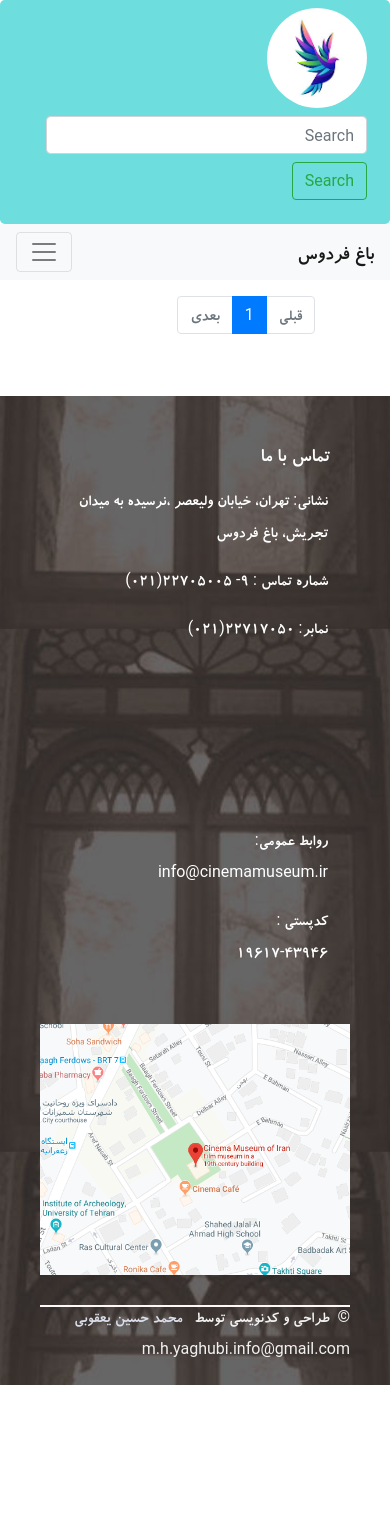
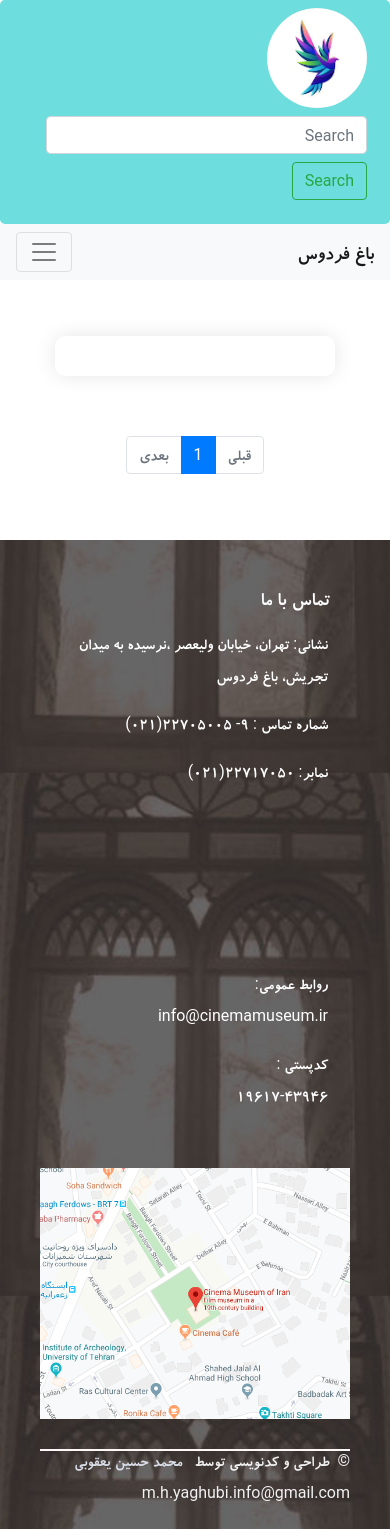
Before and after one commit to MohammadHosseinYaghubi/MuseumGarden, a Django app: page /workshops/ in a window 390 px wide. Before the commit the page ends 1385 px from the top, so only its background shows below. Run offline with Django 5.2, Linux system fonts and the light colour scheme; data that the repository does not hold is empty; some libraries are stand-ins or nearby versions; some web fonts are replaced.

Commit message:
responsive workshoplist.html

```diff
--- a/static/css/style.css
+++ b/static/css/style.css
@@ -138,14 +138,28 @@
 	font-size: 14px;
 	margin: 5px;
 }
+/* استایل‌های پایه */
+main {
+	display: flex;
+	flex-wrap: wrap;
+	padding: 20px;
+}
+
+
 .workshoplist-section1{
-	margin: 30px;
+	direction: rtl;
+	padding: 20px;
+    border-radius: 10px;
+    box-shadow: 0px 0px 20px rgba(0, 0, 0, 0.1);
+    margin: 20px 20px;
+
 }
 .workshoplist-section1__1 {
 	direction: rtl;
 	border: 1px solid rgb(185,237,81);
 	background-color: rgb(210,237,156);
 	font-family: 'koodakbold';
+	text-align: center;
 	font-size: 18px;
 	margin: 10px 30px;
 }
@@ -157,15 +171,20 @@
 }
 .workshoplist-section1__2 {
 	margin: 10px 30px;
-	padding-right: 500px;
+	display: flex;
+    justify-content: center;
 }
 .workshoplist-section1__2 img{
 	width: 300px;
-	height: 200px;
+	margin: 10px;
+    border-radius: 10px;
 }
 .workshoplist-section1__3,
 .workshoplist-section1__4 {
 	direction: rtl;
+	display: flex;
+	text-align: center;
+	flex-direction: column;
 	margin: 10px 30px;
 }
 .workshoplist-section1__3 span {
@@ -213,6 +232,13 @@
 	font-size: 16px;
 	color: green;
 	margin-right: 100px;
+}
+
+.pagination {
+	direction: rtl;
+	display: flex !important;
+    justify-content: center;
+	margin: 20px 20px;
 }
 
 hr.divider{
@@ -300,6 +326,7 @@
 .container {
     display: flex;
     flex-wrap: wrap;
+	flex-direction: column;
 }
 
 .item {
```
